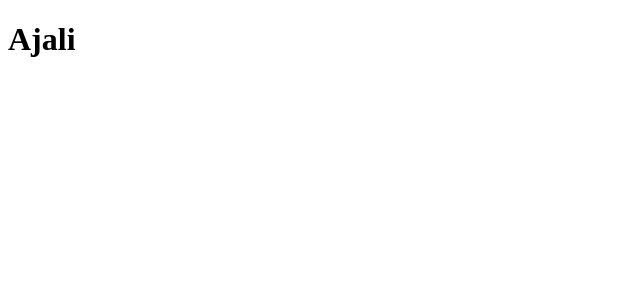
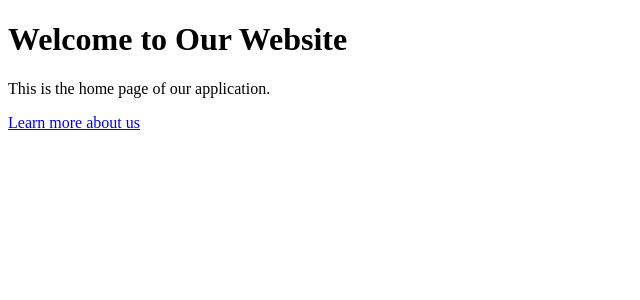
Before and after one commit to masai-web/Ajali-frontend, a React (Vite) app: page / in a window 1280 px wide. Shown: the top 300 px of the page, without its empty margins (0-640 px from the left). Built offline with nearby package versions, Linux system fonts and the light colour scheme.

Commit message:
routes added

```diff
--- a/package.json
+++ b/package.json
@@ -11,7 +11,8 @@
   },
   "dependencies": {
     "react": "^19.1.0",
-    "react-dom": "^19.1.0"
+    "react-dom": "^19.1.0",
+    "react-router-dom": "^7.7.0"
   },
   "devDependencies": {
     "@eslint/js": "^9.30.1",
--- a/src/App.jsx
+++ b/src/App.jsx
@@ -1,9 +1,23 @@
-import './App.css'
+import { BrowserRouter as Router, Routes, Route } from "react-router-dom";
+
+import Home from "../pages/Home";
+import Register from "../pages/Register";
+import Login from "../pages/Login";
+import Admin from "../pages/Admin";
+import Incidents from "../pages/Incidents";
 
 function App() {
-return(
-  <h1>Ajali</h1>
-)
+  return (
+    <Router>
+      <Routes>
+        <Route path="/" element={<Home />} />
+        <Route path="/register" element={<Register />} />
+        <Route path="/login" element={<Login />} />
+        <Route path="/admin" element={<Admin />} />
+        <Route path="/incidents" element={<Incidents />} />
+      </Routes>
+    </Router>
+  );
 }
 
-export default App
+export default App;
```
Also changed, not shown: 1 other file (tests, documents, lock files or other folders).
